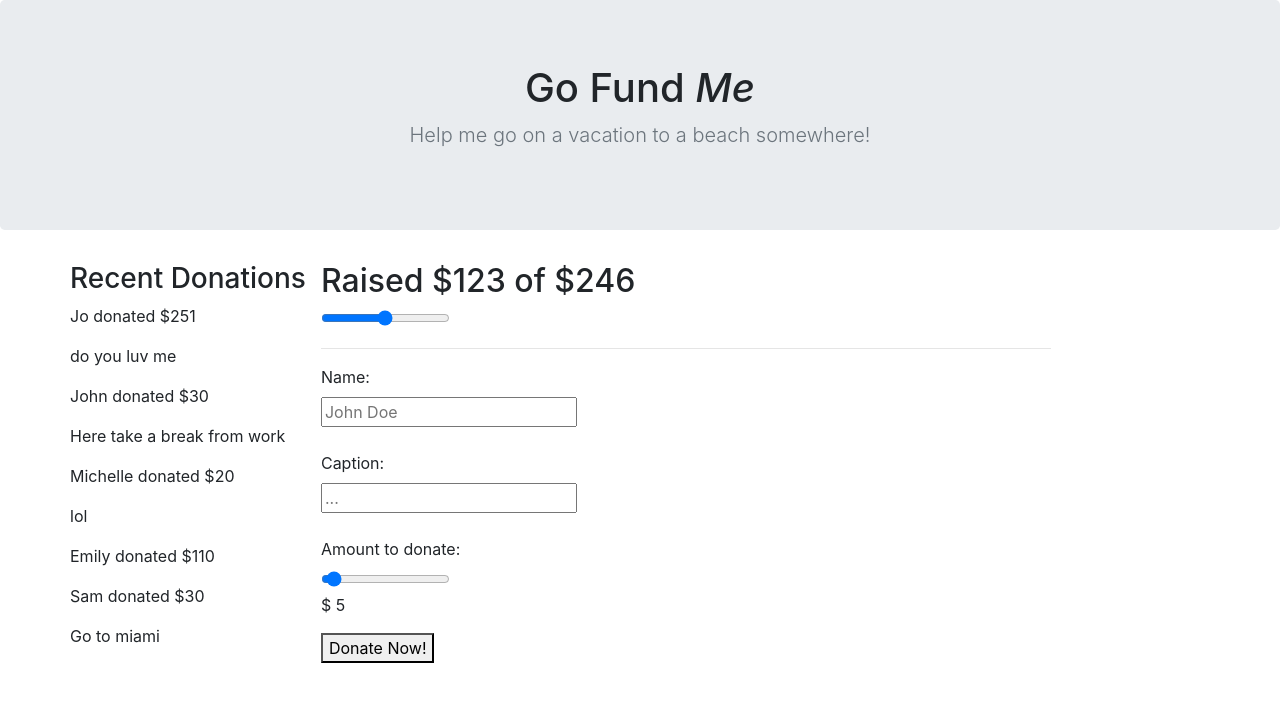
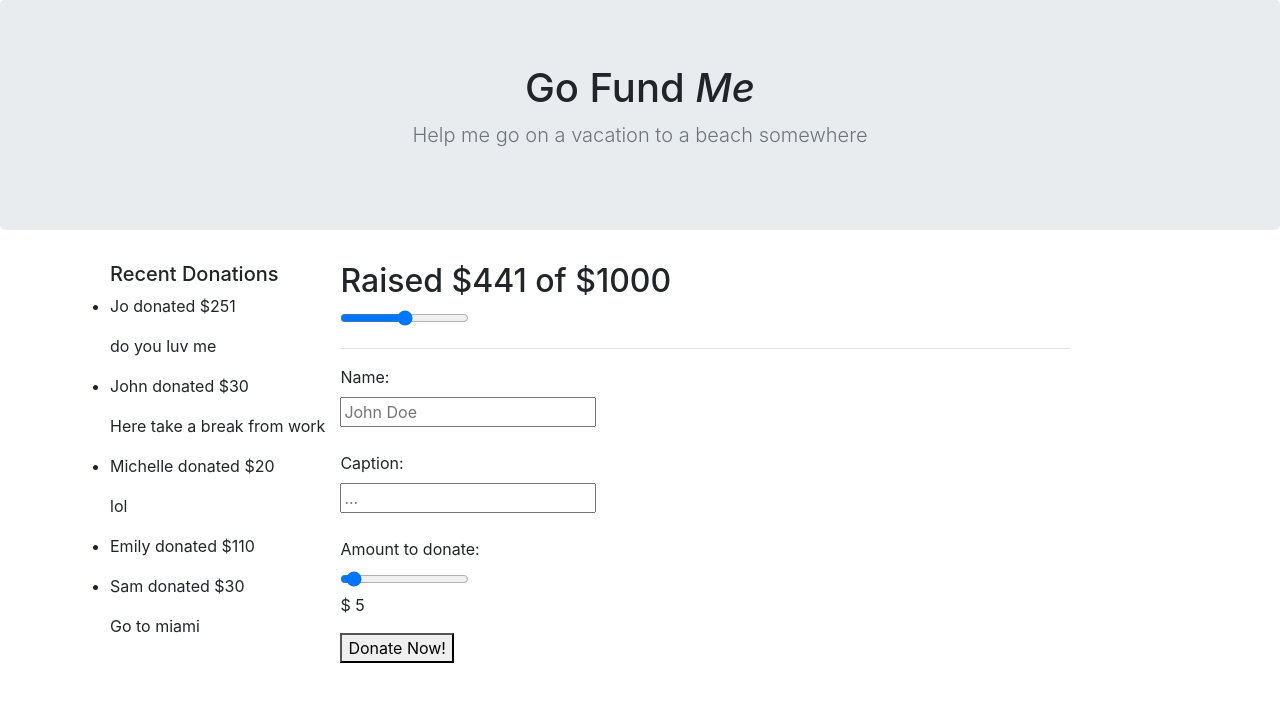
Before and after one commit to joinpursuit/Pursuit-Core-Web-Props-Lab-Tested, a React (Create React App) app: page / in a window 1280 px wide. Shown: the top 702 px of the page. Built offline with nearby package versions, Linux system fonts and the light colour scheme.

Commit message:
Passed all jest test

```diff
--- a/src/App.js
+++ b/src/App.js
@@ -4,9 +4,11 @@
 
 import "./App.css";
 
-import RecentDonations from "./Components/RecentDonations.js"
-import DonationForm from "./Components/DonationForm.js"
-import Progress from "./Components/Progress.js"
+import RecentDonations from "./Components/RecentDonations.js";
+import DonationForm from "./Components/DonationForm.js";
+import Progress from "./Components/Progress.js";
+
+
 
 const donations = [
   {
@@ -41,6 +43,12 @@
   },
 ];
 
+const total = donations.reduce((acc, ele) => {
+  return (acc += ele.amount);
+}, 0);
+const goal = 1000;
+
+
 export default class App extends React.Component {
   render() {
     return (
@@ -49,17 +57,16 @@
         <div className="container">
           <div className="row">
             {/* TODO: Donations */}
-            <RecentDonations />
+            <RecentDonations donations={donations} />
             <div className="col-8">
               {/* TODO: Progress */}
-              <Progress />
+              <Progress goal={goal} total={total} />
               <hr />
               {/* TODO: DonationForm */}
               <DonationForm />
             </div>
           </div>
         </div>
-
       </>
     );
   }
--- a/src/Components/Progress.js
+++ b/src/Components/Progress.js
@@ -1,11 +1,12 @@
 import React from "react";
 
 
-const Progress = () => {
+const Progress = (props) => {
+  const {total,goal} = {...props}
   return (
     <section>
       <div>
-        <h2>Raised $123 of <span>$246</span></h2>
+        <h2>Raised ${total} of <span>${goal}</span></h2>
       </div>
 
       <div>
--- a/src/Components/RecentDonations.js
+++ b/src/Components/RecentDonations.js
@@ -1,38 +1,35 @@
 import React from "react";
 
-const RecentDonations = () => {
+const RecentDonations = props => {
+  const donated = props.donations.map((props,i) => {
+    return (
+      <li key={i}>
+        <p>{props.name} donated ${props.amount}</p>
+        <p>{props.caption}</p>
+      </li>
+    )
+  })
 
   return (
-    <section>
-      <div>
-        <h3>Recent Donations</h3>
-      </div>
+    <ul>
+      <h5>Recent Donations</h5>
+      <p>{donated}</p>
+    </ul>
+  )
+}
 
-      <div>
-        <p>Jo donated $251</p>
-        <p>do you luv me</p>
-      </div>
 
-      <div>
-        <p>John donated $30</p>
-        <p>Here take a break from work</p>
-      </div>
+// const RecentDonations = (props, i) => {
+//   const {amount,caption,name} = props
+//   console.log(props)
 
-      <div>
-        <p>Michelle donated $20</p>
-        <p>lol</p>
-      </div>
-
-      <div>
-        <p>Emily donated $110</p>
-      </div>
-
-      <div>
-        <p>Sam donated $30</p>
-        <p>Go to miami</p>
-      </div>
-    </section>
-  )
-};
+//   return (
+//     <ul>
+//       <li>id: {i}</li>
+//       <li>{name} donated ${amount}</li>
+//       <li>{caption}</li>
+//     </ul>
+//   )
+// };
 
 export default RecentDonations;
--- a/src/Components/TopBar.js
+++ b/src/Components/TopBar.js
@@ -5,7 +5,7 @@
     <section className="jumbotron text-center">
       <h1 className="jumbotron-heading">Go Fund <i>Me</i></h1>
       <p className="lead text-muted">
-        Help me go on a vacation to a beach somewhere!
+        Help me go on a vacation to a beach somewhere
       </p>
     </section>
   );
```
